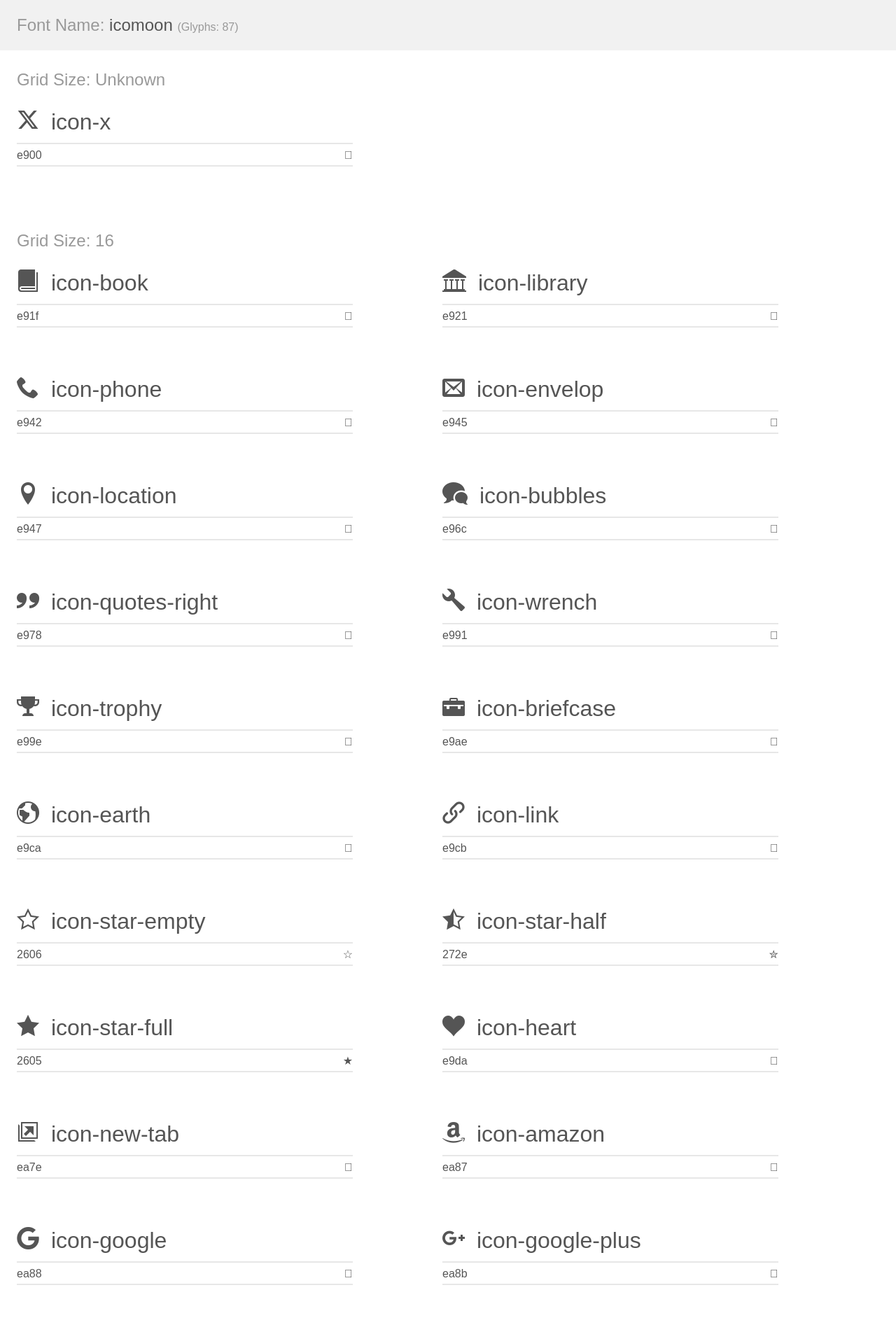
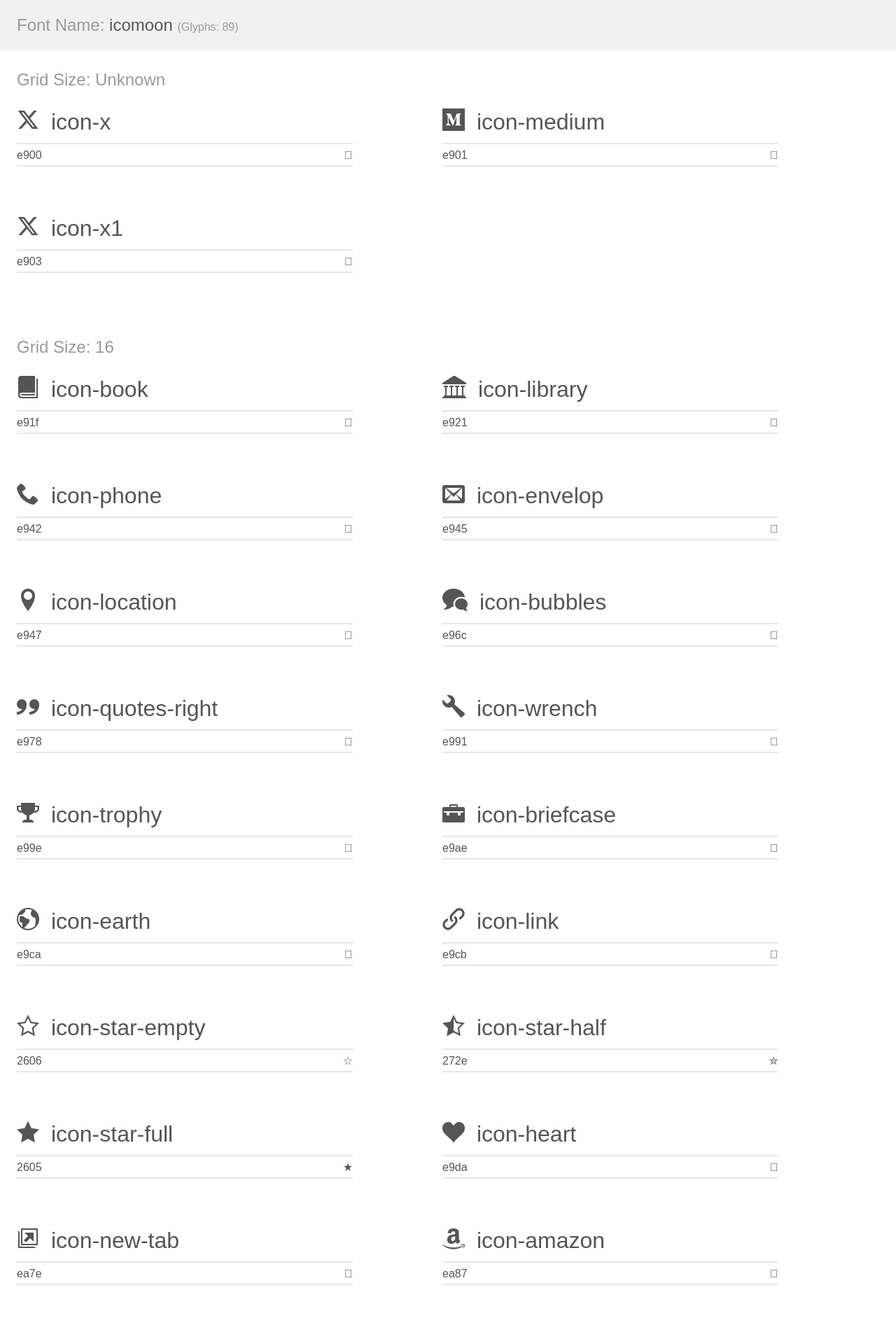
Before and after one commit to Gauri-Tripathi/Gauri-Tripathi.github.io, a Jekyll site: the page assets/icomoon/demo.html, which Jekyll copies as it is, in a window 1280 px wide. Shown: the top 1903 px of the page at 70% size. Built offline with Jekyll 4.4.1, drawn with Linux system fonts in a browser that asks for light colours.

Commit message:
adding blogs

```diff
--- a/_config.yml
+++ b/_config.yml
@@ -291,6 +291,7 @@ social:
      - https://linkedin.com/in/gauri-tripathi-153078254
      - https://github.com/Gauri-Tripathi
      - https://x.com/Gauri_the_great
+     - https://medium.com/@yourusername
 
 
 # Other Plugins
--- a/_data/authors.yml
+++ b/_data/authors.yml
@@ -37,6 +37,7 @@ author1:
     github:          Gauri-Tripathi
     linkedin:        gauri-tripathi-153078254
     X:               Gauri_the_great
+    medium:          gauritr01  # Add your Medium username here
     # rss:             https://<url>/feed.xml
     # facebook:        <username>
     # google:          <number>
--- a/_data/social.yml
+++ b/_data/social.yml
@@ -210,3 +210,7 @@ keybase:
 download:
   name: Download
   icon: icon-box-add
+medium:
+  name: Medium
+  icon: icon-medium
+  prepend: "https://medium.com/@"
--- a/assets/icomoon/demo.html
+++ b/assets/icomoon/demo.html
@@ -9,7 +9,7 @@
     <link rel="stylesheet" href="style.css"></head>
 <body>
     <div class="bgc1 clearfix">
-        <h1 class="mhmm mvm"><span class="fgc1">Font Name:</span> icomoon <small class="fgc1">(Glyphs:&nbsp;87)</small></h1>
+        <h1 class="mhmm mvm"><span class="fgc1">Font Name:</span> icomoon <small class="fgc1">(Glyphs:&nbsp;89)</small></h1>
     </div>
     <div class="clearfix mhl ptl">
         <h1 class="mvm mtn fgc1">Grid Size: Unknown</h1>
@@ -21,6 +21,34 @@
             <fieldset class="fs0 size1of1 clearfix hidden-false">
                 <input type="text" readonly value="e900" class="unit size1of2" />
                 <input type="text" maxlength="1" readonly value="&#xe900;" class="unitRight size1of2 talign-right" />
+            </fieldset>
+            <div class="fs0 bshadow0 clearfix hidden-true">
+                <span class="unit pvs fgc1">liga: </span>
+                <input type="text" readonly value="" class="liga unitRight" />
+            </div>
+        </div>
+        <div class="glyph fs1">
+            <div class="clearfix bshadow0 pbs">
+                <span class="icon-medium"></span>
+                <span class="mls"> icon-medium</span>
+            </div>
+            <fieldset class="fs0 size1of1 clearfix hidden-false">
+                <input type="text" readonly value="e901" class="unit size1of2" />
+                <input type="text" maxlength="1" readonly value="&#xe901;" class="unitRight size1of2 talign-right" />
+            </fieldset>
+            <div class="fs0 bshadow0 clearfix hidden-true">
+                <span class="unit pvs fgc1">liga: </span>
+                <input type="text" readonly value="" class="liga unitRight" />
+            </div>
+        </div>
+        <div class="glyph fs1">
+            <div class="clearfix bshadow0 pbs">
+                <span class="icon-x1"></span>
+                <span class="mls"> icon-x1</span>
+            </div>
+            <fieldset class="fs0 size1of1 clearfix hidden-false">
+                <input type="text" readonly value="e903" class="unit size1of2" />
+                <input type="text" maxlength="1" readonly value="&#xe903;" class="unitRight size1of2 talign-right" />
             </fieldset>
             <div class="fs0 bshadow0 clearfix hidden-true">
                 <span class="unit pvs fgc1">liga: </span>
--- a/assets/icomoon/style.css
+++ b/assets/icomoon/style.css
@@ -1,10 +1,10 @@
 @font-face {
   font-family: 'icomoon';
-  src:  url('fonts/icomoon.eot?ndlc52');
-  src:  url('fonts/icomoon.eot?ndlc52#iefix') format('embedded-opentype'),
-    url('fonts/icomoon.ttf?ndlc52') format('truetype'),
-    url('fonts/icomoon.woff?ndlc52') format('woff'),
-    url('fonts/icomoon.svg?ndlc52#icomoon') format('svg');
+  src:  url('fonts/icomoon.eot?10es78');
+  src:  url('fonts/icomoon.eot?10es78#iefix') format('embedded-opentype'),
+    url('fonts/icomoon.ttf?10es78') format('truetype'),
+    url('fonts/icomoon.woff?10es78') format('woff'),
+    url('fonts/icomoon.svg?10es78#icomoon') format('svg');
   font-weight: normal;
   font-style: normal;
   font-display: block;
@@ -27,6 +27,12 @@
 
 .icon-x:before {
   content: "\e900";
+}
+.icon-medium:before {
+  content: "\e901";
+}
+.icon-x1:before {
+  content: "\e903";
 }
 .icon-book:before {
   content: "\e91f";
```
Also changed, not shown: assets/icomoon/fonts/icomoon.ttf, assets/icomoon/fonts/icomoon.woff, assets/icomoon/selection.json, 2 other files.
